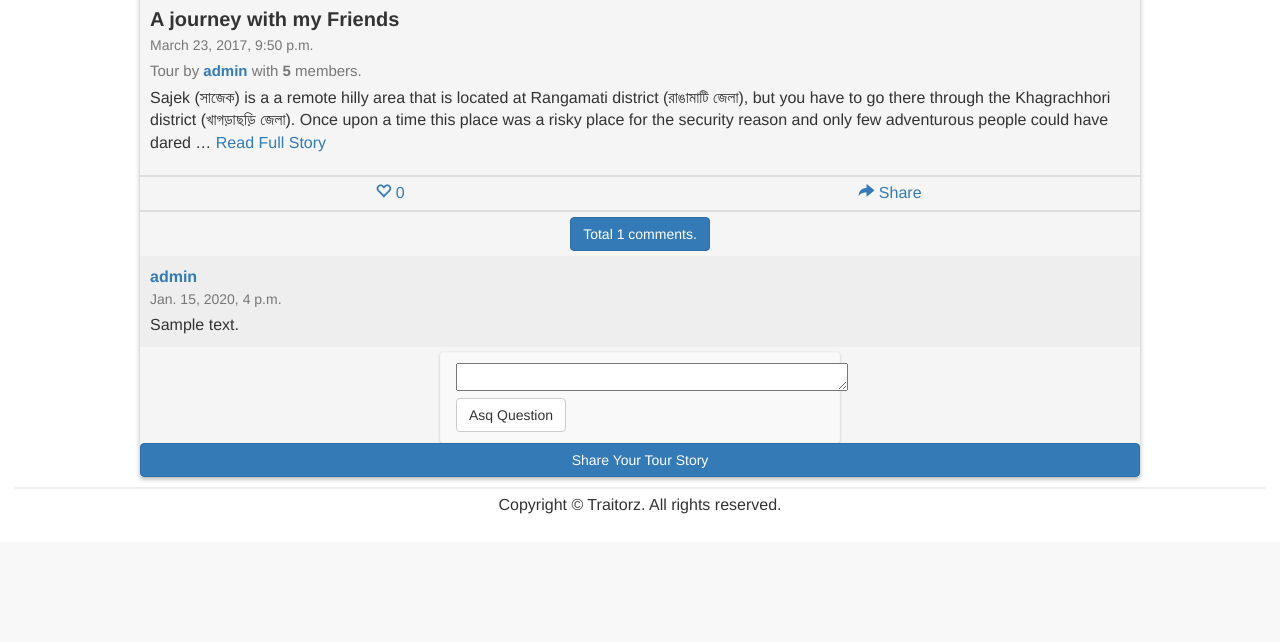
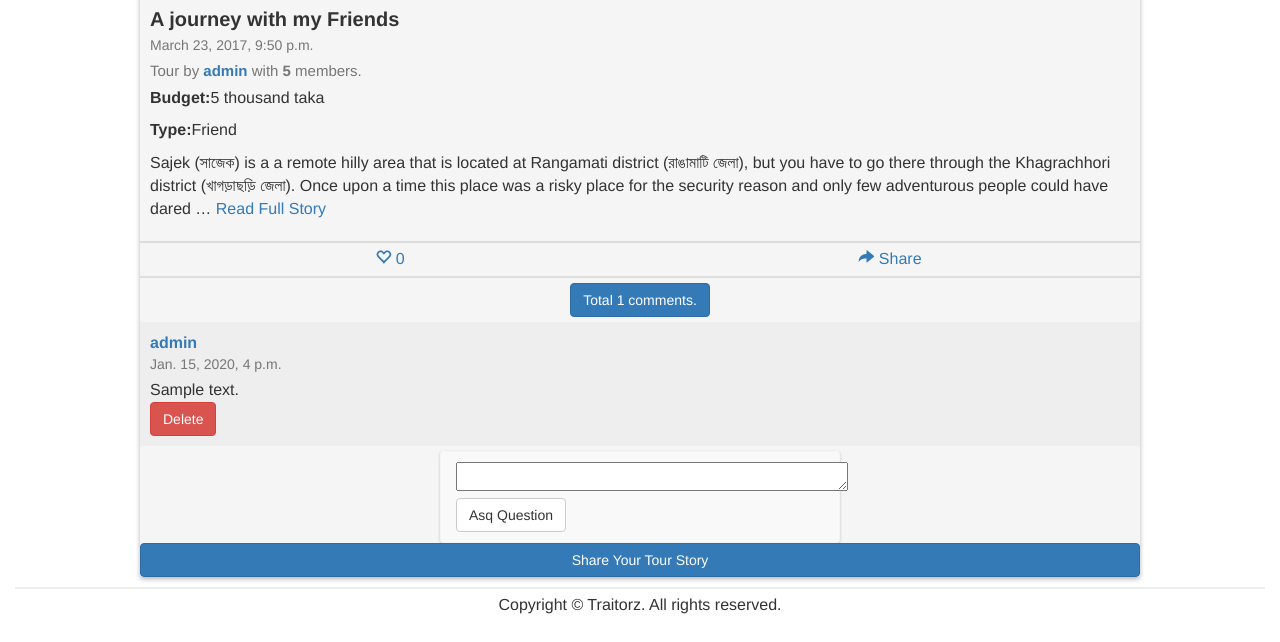
Before and after one commit to rakib10rr3/Bangladesh-Travel-Magazine, a Django app: page /app1/Chittagong/sajek/ in a window 1280 px wide. Shown: the part 544-1186 px from the top of the page. Before the commit the page ends 1058 px from the top, so only its background shows below. Run offline with Django 3.2, Linux system fonts and the light colour scheme; a user stored in the database is signed in; data comes from the database, SQL or seed files in the repository; both versions use the stored data as it was after the commit; tables that the repository leaves empty hold one stand-in row (values such as "Sample post"); some libraries are stand-ins or nearby versions.

Commit message:
story_model changed story_delete comment_delete(detect -_- )

```diff
--- a/app1/admin.py
+++ b/app1/admin.py
@@ -1,5 +1,5 @@
 from django.contrib import admin
-from .models import Division,Page,Story,Comment
+from .models import Division,Page,Story,Comment,Type
 
 
 class DivisionAdmin(admin.ModelAdmin):          # this is for to simplify urls
@@ -14,3 +14,4 @@ admin.site.register(Division,DivisionAdmin)
 admin.site.register(Page,PageAdmin)
 admin.site.register(Story)
 admin.site.register(Comment)
+admin.site.register(Type)
--- a/app1/forms.py
+++ b/app1/forms.py
@@ -30,18 +30,20 @@ class PageForm(forms.ModelForm):
 class storyForm(forms.ModelForm):
     class Meta:
         model = Story
-        fields = ('title_name', 'member', 'des')
+        fields = ('title_name', 'member','budget','type_name', 'des')
         help_texts = {
             'title_name': 'Give an Awesome title of the Tour!',
             'member': 'How many member traveled with you?',
+            'budget': 'What was Your budget ?',
+            'type_name': 'Please Select a Type',
             'des': 'How was your travel?',
         }
         widgets = {
             'title_name': TextInput(attrs={'class': 'form-control'}),
             'member': NumberInput(attrs={'class': 'form-control'}),
+            'budget': TextInput(attrs={'class': 'form-control'}),
             'des': Textarea(attrs={'class': 'form-control'}),
         }
-
 
 class ProfileForm(forms.ModelForm):
     class Meta:
--- a/app1/models.py
+++ b/app1/models.py
@@ -19,6 +19,10 @@ class Division(models.Model):
     def __str__(self):
         return self.title
 
+class Type(models.Model):
+    type_name = models.CharField(max_length=10,null=True)
+    def __str__(self):
+        return self.type_name
 
 class Page(models.Model):
     name = models.CharField(max_length=50, unique=True)
@@ -51,7 +55,9 @@ def desti(instance, filename):
 class Story(models.Model):
     user = models.ForeignKey(User)
     story_page = models.ForeignKey(Page)
+    type_name = models.ForeignKey(Type)
     title_name = models.CharField(max_length=100)
+    budget = models.CharField(max_length=15)
     member = models.IntegerField(default=0, null=True)
     des = models.TextField(max_length=5000, default='')
     created_date = models.DateTimeField(auto_now_add=True)
@@ -74,7 +80,6 @@ class Story(models.Model):
     # Shohag: testing.. :)
     @property
     def is_user_like_this(self, user_id):
-
         if self.likes.filter(id=user_id).exists():
             return True
         else:
@@ -110,8 +115,6 @@ class Picture(models.Model):
         super(Picture, self).delete(*args, **kwargs)
 
 
-class Type(models.Model):
-    type_name = models.CharField(max_length=10)
 
 
 # user class
@@ -149,6 +152,13 @@ class Comment(models.Model):
     approved_comment = models.BooleanField(default=False)
 
     @property
+    def is_user_comment(self, user_id):
+        if self.filter(id=user_id).exists():
+            return True
+        else:
+            return False
+
+    @property
     def approve(self):
         self.approved_comment = True
         self.save()
--- a/app1/urls.py
+++ b/app1/urls.py
@@ -24,6 +24,8 @@ urlpatterns = [
     url(r'^$', views.index, name='index'),
     url(r'^like/$', views.like, name='like'),
     url(r'^profile/(?P<user_name>[\w\-]+)/$', views.view_profile, name='user_profile'),  # New! New!
+    url(r'^story_delete/(?P<story_id>\d+)/$', views.story_delete, name='story_delete'),
+    url(r'^del_comment/$', views.comment_delete, name='comment_delete'),
     url(r'^add_comment/$', views.add_comment, name='add_comment'),
     # Source: https://simpleisbetterthancomplex.com/tutorial/2016/06/27/how-to-use-djangos-built-in-login-system.html
     url(r'^login/$', auth_views.login, name='login'),
--- a/app1/views.py
+++ b/app1/views.py
@@ -89,14 +89,19 @@ def story(request, division_name_slug, page_name_slug):
     print(user.id)
     # print(storyByThisUser)
     like_list = []
+    comment_list = []
 
     for s in stories:
         print(s.id)
         story_ = Story.objects.get(id=s.id)
+        for s2 in story_.comments.all():
+               if s2.author_id == user.id:
+                    comment_list.append(s2.id)
         if story_.likes.filter(id=user.id).exists():
             like_list.append(s.id)
 
     print(like_list)
+    print(comment_list)
     form = CommentForm()
     return render(request, 'app1/story.html',
                   {
@@ -104,6 +109,7 @@ def story(request, division_name_slug, page_name_slug):
                       'division': division_name_slug,
                       'page': page_name_slug,
                       'like_list': like_list,
+                      'comment_list': comment_list,
                       'form': form
                   })
 
@@ -185,7 +191,10 @@ def view_profile(request, user_name):
                       'tour_list': tour_list,
                   })
 
-
+def story_delete(request,story_id):
+    story=Story.objects.get(id=story_id)
+    story.delete()
+    return  redirect('user_profile',request.user.username)
 @login_required
 def image_redirect(request, context_dict):
     division = context_dict['division']
@@ -269,24 +278,6 @@ def add_comment(request):
         return HttpResponse('')
 
 
-@login_required()
-def add_comment_to_story(request, division_name_slug, page_name_slug, story_id):
-    story = Story.objects.get(id=story_id)
-    if request.method == 'POST':
-        form = CommentForm(request.POST)
-        if form.is_valid():
-            comment = form.save(commit=False)
-            comment.author = request.user
-            comment.story = story
-            comment.save()
-            print("all done")
-            return redirect('story', division_name_slug, page_name_slug)
-    else:
-        form = CommentForm()
-        print("took the form and called html")
-    return render(request, 'app1/comment_add.html', {'form': form})
-
-
 def story_detail(request, story_id):
     story = Story.objects.get(pk=story_id)
     user=request.user
@@ -294,3 +285,11 @@ def story_detail(request, story_id):
     if story.likes.filter(id=user.id).exists():
         like_list.append(story.id)
     return render(request, 'app1/Story_view.html', {'obj': story,'like_list': like_list,})
+
+def comment_delete(request):
+    if request.method == 'POST':
+        comment_id = request.POST['comment_id']
+        print(comment_id)
+        comment = Comment.objects.get(id=comment_id)
+        comment.delete()
+        return HttpResponse('')
--- a/templates/app1/Story_view.html
+++ b/templates/app1/Story_view.html
@@ -49,7 +49,8 @@
                 <p class="card-text-author">Tour by <a
                         href="{% url 'user_profile' obj.user %}">{{ obj.user }}</a> with
                     <strong>{{ obj.member }}</strong> members.</p>
-
+                <p><strong>Budget:</strong>{{ obj.budget }}</p>
+                <p><strong>Type:</strong>{{ obj.type_name }}</p>
                 <p class="card-text">{{ obj.des }}</p>
             </div>
             <div class="gp-util-bar">
--- a/templates/app1/profile.html
+++ b/templates/app1/profile.html
@@ -63,6 +63,7 @@
                     <a href="#" class="list-group-item">
                         <span class="gp-text-title"><a href="{% url 'story_detail' obj.id %}">{{ obj.title_name }}</a></span>
                         <span class="gp-text-date">{{ obj.created_date }}</span>
+                        <a href="{% url 'story_delete' obj.id %}" class="btn btn-danger">Delete</a>
                     </a>
 
                 {% endfor %}
--- a/templates/app1/story.html
+++ b/templates/app1/story.html
@@ -53,9 +53,16 @@
                 <p class="card-text-author">Tour by <a
                         href="{% url 'user_profile' obj.user %}">{{ obj.user }}</a> with
                     <strong>{{ obj.member }}</strong> members.</p>
+                <p><strong>Budget:</strong>{{ obj.budget }}</p>
+                <p><strong>Type:</strong>{{ obj.type_name }}</p>
+                <p class="card-text">
+                    {% if obj.des|length > 50 %}
+                        {{ obj.des|linebreaks|safe|truncatewords:"50" }}
+                        <a href="{% url 'story_detail' obj.id %}">Read Full Story</a>
+                    {% else %}
+                        {{ obj.des|linebreaks|safe }}
+                    {% endif %}
 
-                <p class="card-text">{{ obj.des|linebreaks|safe|truncatewords:"50" }}
-                    <a href="{% url 'story_detail' obj.id %}">Read Full Story</a>
                 </p>
             </div>
             <div class="gp-util-bar">
@@ -69,10 +76,9 @@
                 <div class="gp-div-half">
                     <a class="gp-share"><span class="glyphicon glyphicon-share-alt"></span> Share</a>
                 </div>
-
             </div>
 
-            <!-- Comment part start -->
+            <!-- Comment show start -->
             <div class="gp-comment-group">
                 <div class="gp-total-comments">
 
@@ -81,31 +87,37 @@
                     </button>
                 </div>
 
-
                 <div id={{ forloop.counter }}>
                     {% for comment in obj.comments.all %}
                         <div class="gp-comment">
-
                             <p class="gp-username"><a
                                     href="{% url 'user_profile' comment.author.username %}">{{ comment.author.username }}</a>
                             </p>
                             <p class="gp-date">{{ comment.created_date }}</p>
                             <p class="gp-content">{{ comment.text }}</p>
+
+                            {% if comment.id in comment_list %}
+                                <button class="btn btn-danger"
+                                >Delete
+                                </button>
+                            {% endif %}
+
                         </div>
                     {% endfor %}
                 </div>
-                <!-- Comment part end -->
+                <!-- Comment show end -->
 
 
                 <!-- Adding a comment part start -->
 
                 <form id="add_comment{{ forloop.counter }}" data-id={{ obj.id }} method="POST" class="gp-form">
                     {% csrf_token %}
-                    <textarea cols="40" rows="1" id="text{{ forloop.counter }}" maxlength="1000" name="text"  required=""></textarea>
-                    <input type="hidden" id="hidden" value="{{ obj.id }}" name="story_id">
-                    <button type="submit" class="btn btn-default" onclick="commentDiv({{ forloop.counter }})">Asq Question</button>
+                    <textarea cols="40" rows="1" id="text{{ forloop.counter }}" maxlength="1000" name="text"
+                              required=""></textarea>
+                    <button type="submit" class="btn btn-default" onclick="commentDiv({{ forloop.counter }})">Asq
+                        Question
+                    </button>
                 </form>
-
 
 
                 <!-- Adding-Comment part end -->
@@ -117,7 +129,6 @@
     {% else %}
         <h3>Sorry no stories Shared yet!</h3>
     {% endif %}
-
     <script>
 
         function toggleDiv(divId) {
@@ -127,40 +138,35 @@
 
         function commentDiv(formId) {
 
-            $("#add_comment" +formId).on('submit', function (event) {
+            $("#add_comment" + formId).on('submit', function (event) {
 
                 event.preventDefault();
                 var element = $(this);
+                element.off('submit');
                 var _id = element.attr("data-id");
                 $.ajax({
                     url: '/app1/add_comment/',
                     type: 'POST',
                     data: {
-                        text: $('#text'+formId).val(),
+                        text: $('#text' + formId).val(),
                         story_id: _id,
-                        csrfmiddlewaretoken: '{{ csrf_token }}',
+                        csrfmiddlewaretoken: '{{ csrf_token }}'
                     },
                     success: function () {
-                       // alert("Created a New Comment");
-                        $("#"+formId).load(" #"+formId);
+                        // alert("Created a New Comment");
+                        $("#" + formId).load(" #" + formId);
+
                     }
                 });
-
-
             });
         }
 
-
         $('a.gp-like-button').on('click', function (event) {
             event.preventDefault();
-
             var element = $(this);
-
             var _id = element.attr("data-id");
-
             var likeBtn = '#gp-like-logo-' + _id;
             var totalLikeTxt = '#gp-total-like-' + _id;
-
             $.ajax({
                 url: '/app1/like',
                 type: 'GET',
```
Also changed, not shown: db.sqlite3.
